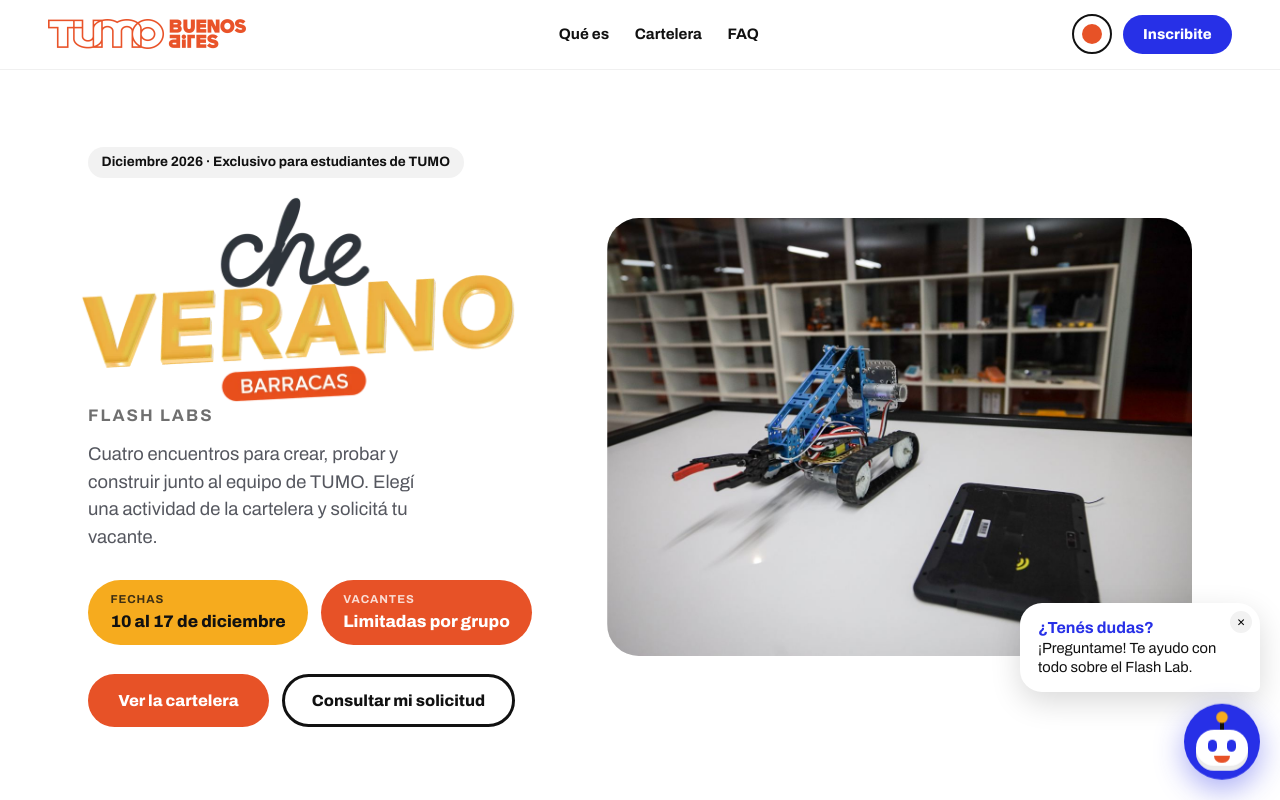
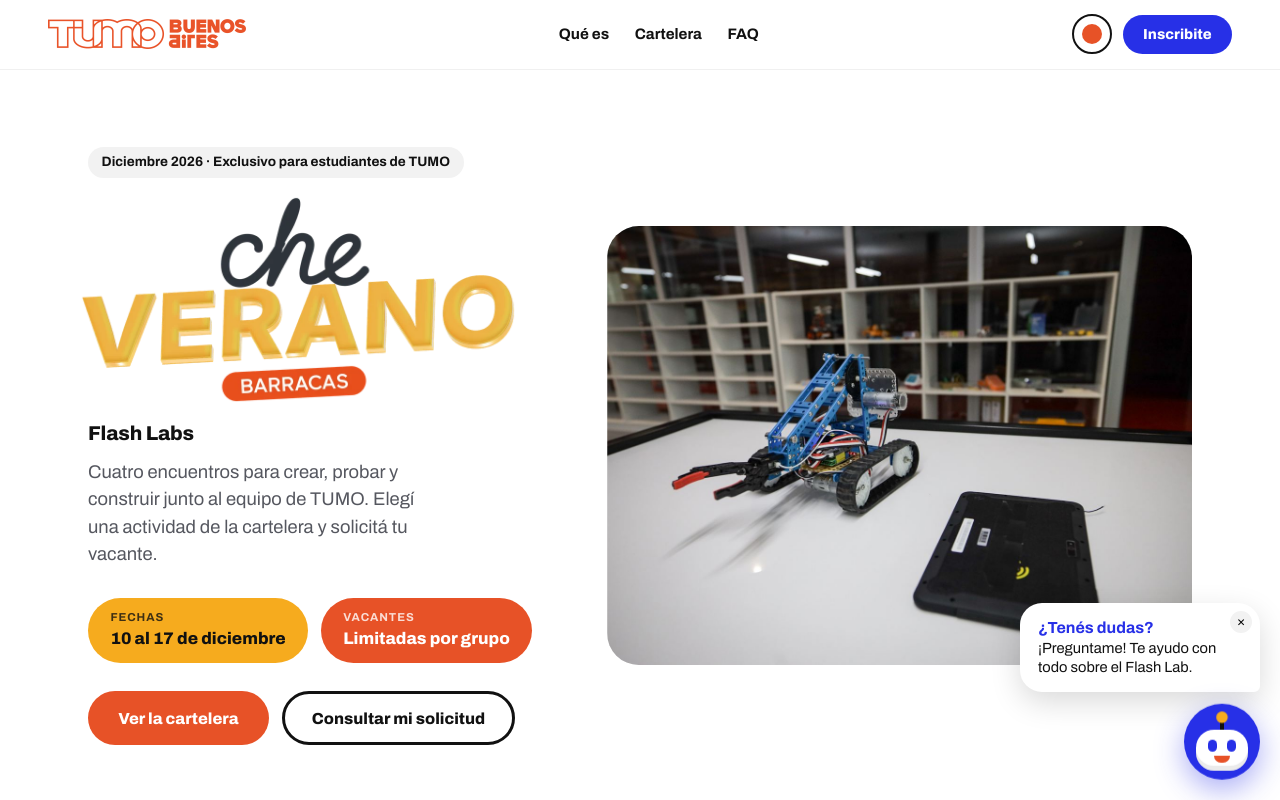
Before and after one commit to BlueBeast94/Tumo-Flashlab, a plain HTML site: page index.html in a window 1280 px wide. Shown: the top 800 px of the page. Drawn offline with Linux system fonts and the light colour scheme; no server answers.

Commit message:
update css

```diff
--- a/style.css
+++ b/style.css
@@ -174,7 +174,7 @@ h3 { font-size: 1.3rem; font-weight: 800; }
 /* Logo "Che Verano Barracas" + "Flash Labs" */
 .hero__title:has(.hero__logo) { font-size: inherit; line-height: 1; letter-spacing: normal; margin: 1rem 0 1rem; }
 .hero__logo { display: block; width: min(100%, 440px); height: auto; margin-left: -0.6rem; }
-.hero__name { display: block; margin-top: 0.2rem; font-size: 1.05rem; font-weight: 700; letter-spacing: 0.12em; text-transform: uppercase; opacity: 0.6; }
+.hero__name { display: block; margin-top: 1.1rem; font-size: 1.25rem; font-weight: 800; letter-spacing: -0.01em; }
 
 /* Carrusel de fotos de estudiantes (reemplaza al dibujo cuando hay fotos) */
 /* Con fotos, el carrusel ocupa más lugar (sin apretar las pastillas de Fechas y Vacantes) */
```
